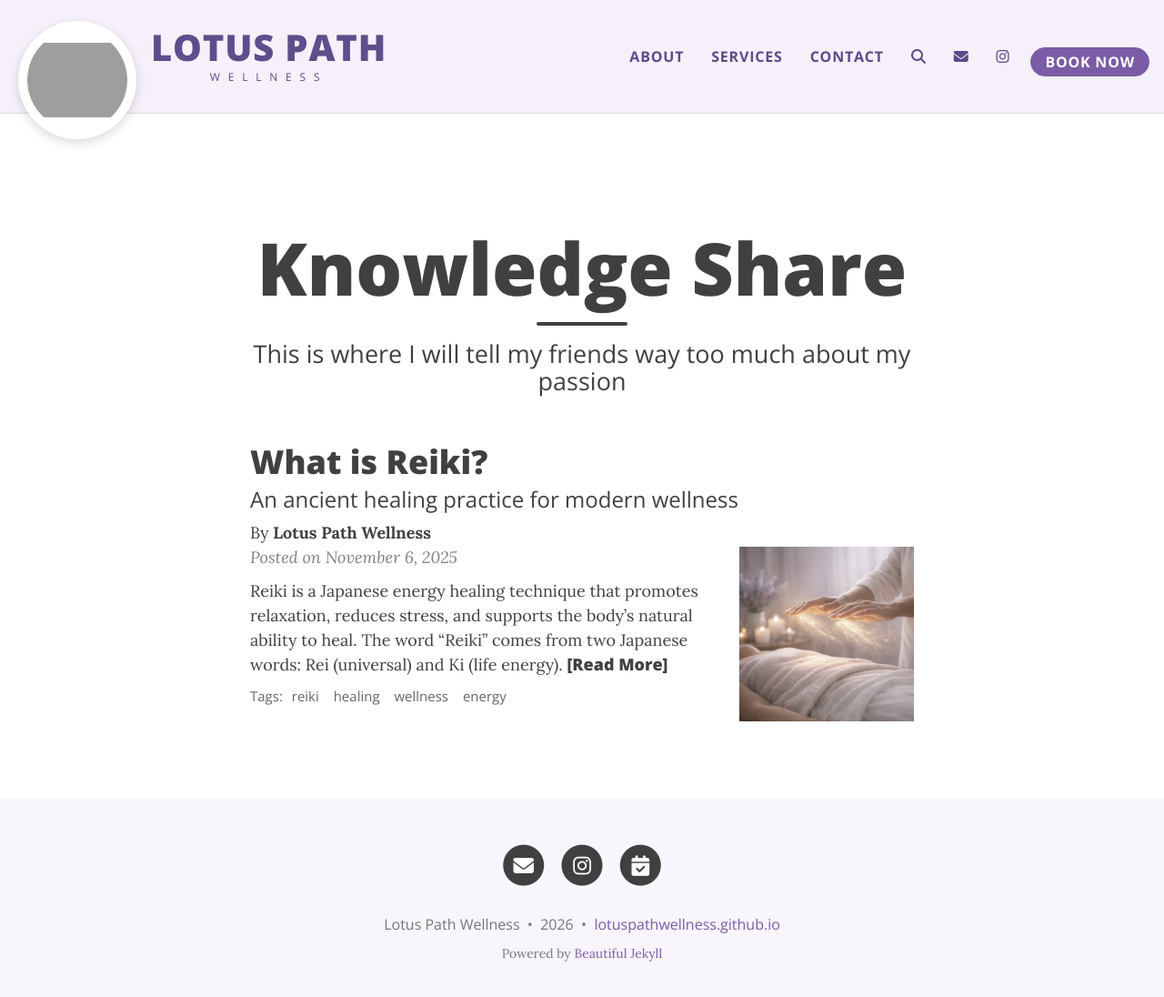
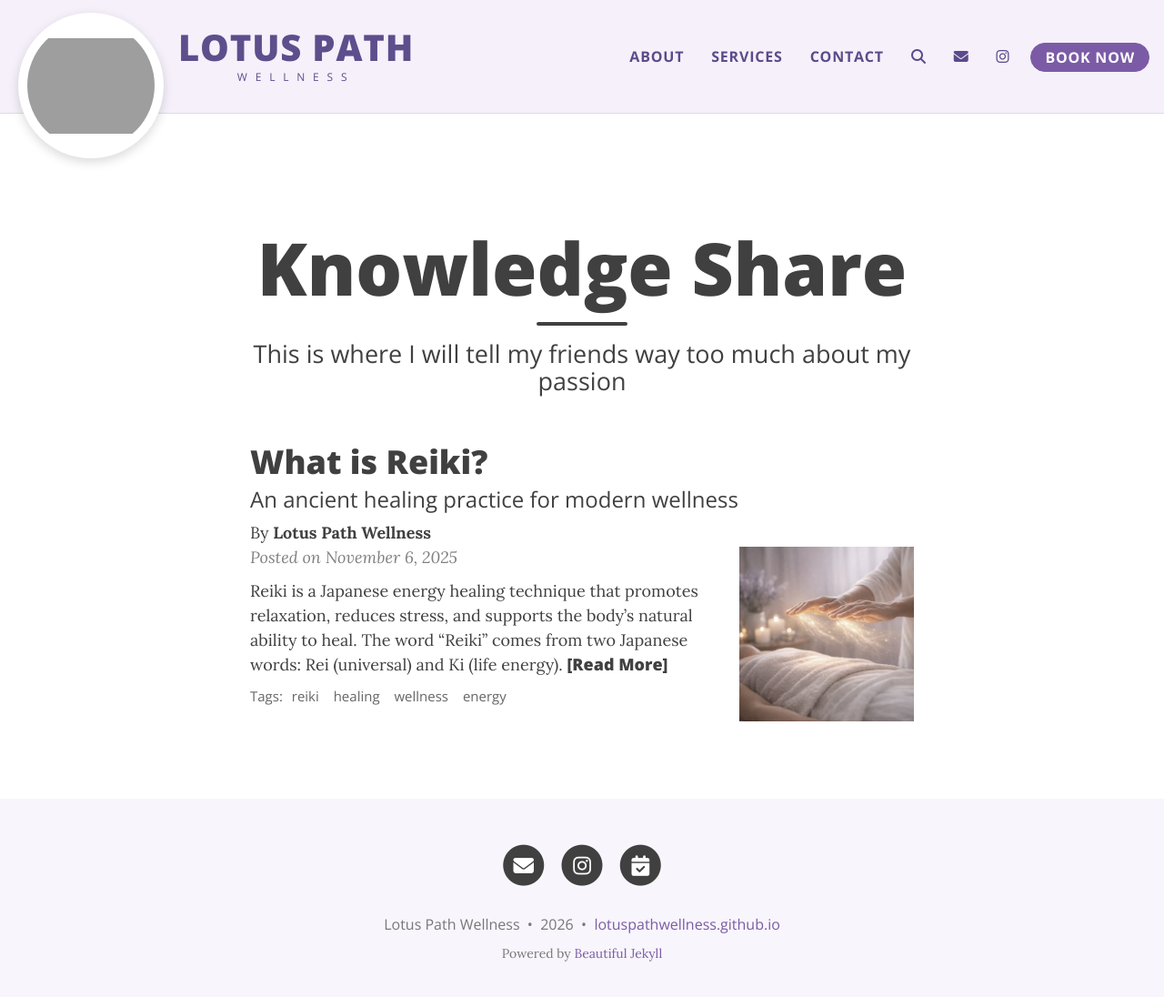
Before and after one commit to lotuspathwellness/lotuspathwellness.github.io, a Jekyll site: the page built from index.html, in a window 1280 px wide and 1109 px high. Shown: the top 1096 px of the window at 91% size. Built offline with Jekyll 4.4.1, drawn with Linux system fonts in a browser that asks for light colours; the list of posts is cut into pages by our own code; comment, search, counter and statistics services are not loaded; grey boxes are pictures that could not be loaded.

Commit message:
Make logo bigger and adjust Book Now button position

```diff
--- a/assets/css/custom.css
+++ b/assets/css/custom.css
@@ -25,8 +25,8 @@
 
 @media (min-width: 1200px) {
   .navbar-custom .navbar-brand-logo img {
-    height: 130px;
-    width: 130px;
+    height: 160px;
+    width: 160px;
   }
 }
 
@@ -60,7 +60,7 @@ body {
 
 @media (min-width: 1200px) {
   .navbar-brand-text {
-    margin-left: 150px;
+    margin-left: 180px;
   }
 }
 
@@ -105,7 +105,7 @@ body {
   background-color: #7B5BA6 !important;
   border-color: #7B5BA6 !important;
   color: white !important;
-  margin-top: 15px;
+  margin-top: 10px;
 }
 
 .navbar-custom .nav-link.btn-primary:hover {
```
